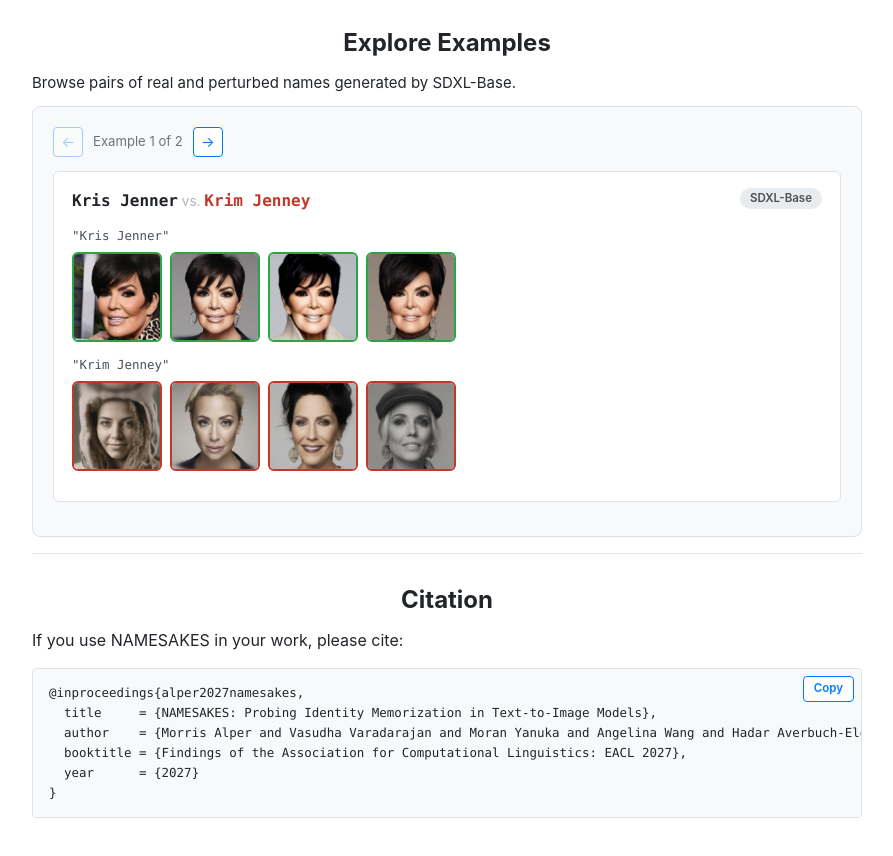
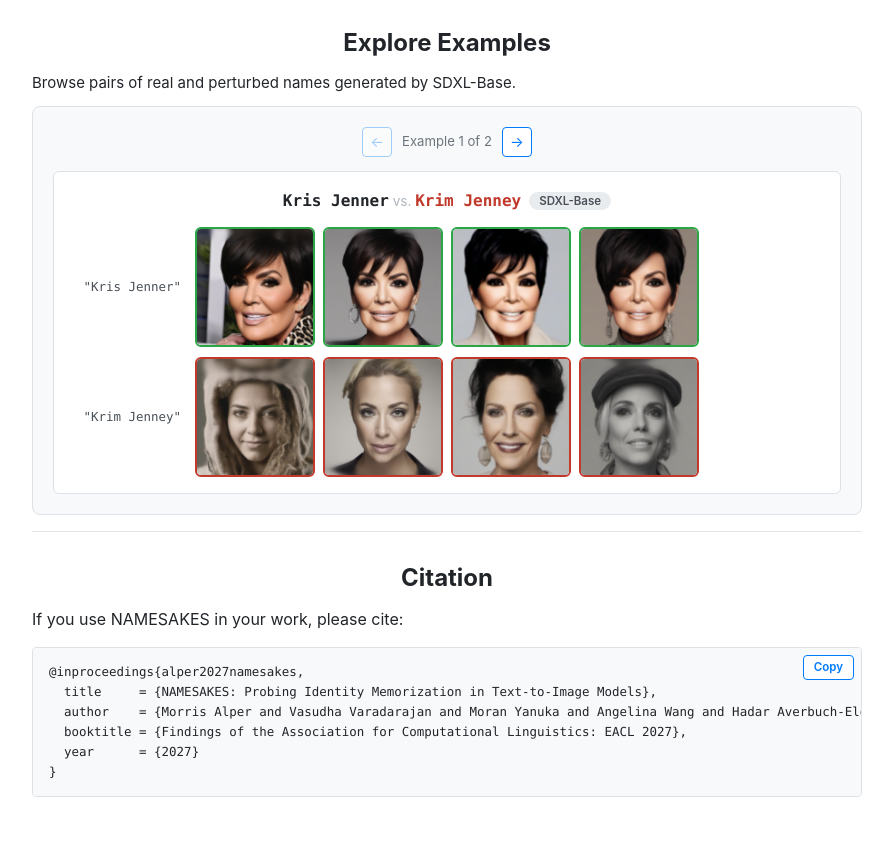
Before and after one commit to namesakes-web/namesakes-web.github.io, a plain HTML site: page index.html in a window 1280 px wide. Shown: the part 1880-2736 px from the top of the page, without its empty margins (193-1086 px from the left). Drawn offline with nearby package versions, Linux system fonts and the light colour scheme; some icons are missing.

Commit message:
Gallery: center image rows, align name labels, larger thumbnails, stack on narrow screens
Co-Authored-By: Claude Opus 5.5 <noreply@anthropic.com>

```diff
--- a/style.css
+++ b/style.css
@@ -87,6 +87,7 @@
 .sentence-nav {
   display: flex;
   align-items: center;
+  justify-content: center;
   gap: 10px;
   margin-bottom: 14px;
 }
@@ -119,14 +120,14 @@
   background: #fff;
   border: 1px solid #dee2e6;
   border-radius: 6px;
-  padding: 16px 18px;
-  margin-bottom: 14px;
+  padding: 16px 18px 6px;
   font-size: 14px;
 }
 
 .gallery-header {
   margin-bottom: 14px;
   font-size: 1rem;
+  text-align: center;
 }
 
 .gallery-name {
@@ -139,7 +140,8 @@
 .gallery-vs { color: #adb5bd; font-size: 0.85rem; }
 
 .gallery-model-tag {
-  float: right;
+  margin-left: 8px;
+  vertical-align: middle;
   background: #e9ecef;
   color: #495057;
   border-radius: 999px;
@@ -149,25 +151,28 @@
 }
 
 .gallery-row {
-  margin-bottom: 14px;
+  display: grid;
+  grid-template-columns: 1fr auto 1fr;  /* images centered; name in the left gutter */
+  align-items: center;
+  gap: 14px;
+  margin-bottom: 10px;
 }
 
 .gallery-row-label {
+  text-align: right;
   font-size: 0.78rem;
   font-family: 'SFMono-Regular', Consolas, 'Liberation Mono', monospace;
   color: #495057;
-  margin-bottom: 6px;
 }
 
 .gallery-row-images {
   display: flex;
-  flex-wrap: wrap;
   gap: 8px;
 }
 
 .gallery-img {
-  width: 90px;
-  height: 90px;
+  width: 120px;
+  height: 120px;
   object-fit: cover;
   border-radius: 6px;
   border: 2px solid #dee2e6;
@@ -237,10 +242,16 @@
 .copy-btn.copied { background: #28a745; border-color: #28a745; color: #fff; }
 
 /* ---------- Responsive ---------- */
+@media (max-width: 900px) {
+  .gallery-row { display: flex; flex-direction: column; gap: 6px; }
+  .gallery-row-label { text-align: center; }
+}
+
 @media (max-width: 576px) {
   .abstract { padding-left: 0; padding-right: 0; }
   .demo-card { padding: 14px; }
-  .gallery-img { width: 64px; height: 64px; }
+  .gallery-row-images { gap: 6px; }
+  .gallery-img { width: 68px; height: 68px; }
   .teaser-flex { flex-wrap: wrap; justify-content: center; }
   .teaser-flex figure { margin-right: 0 !important; margin-bottom: 14px; }
 }
```
